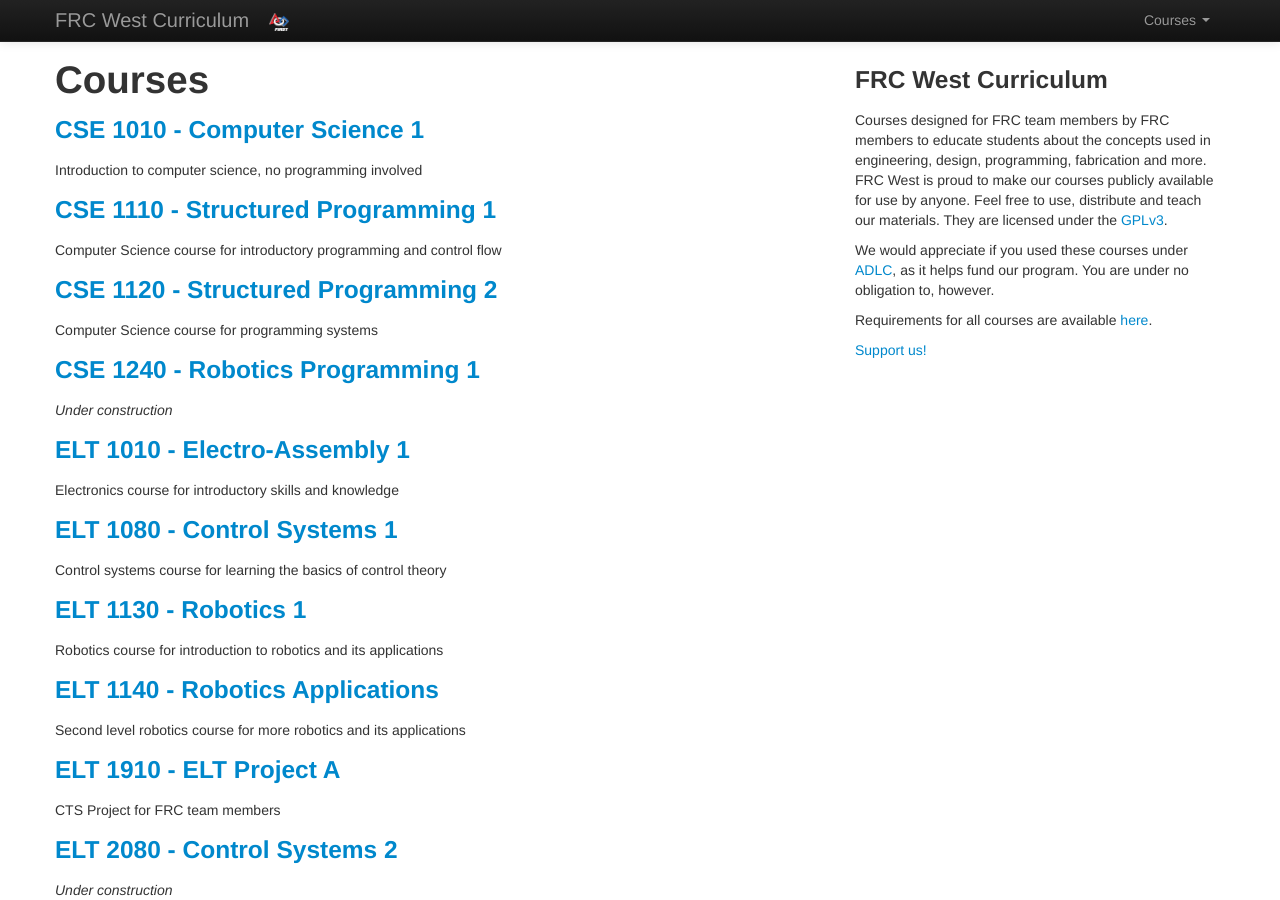
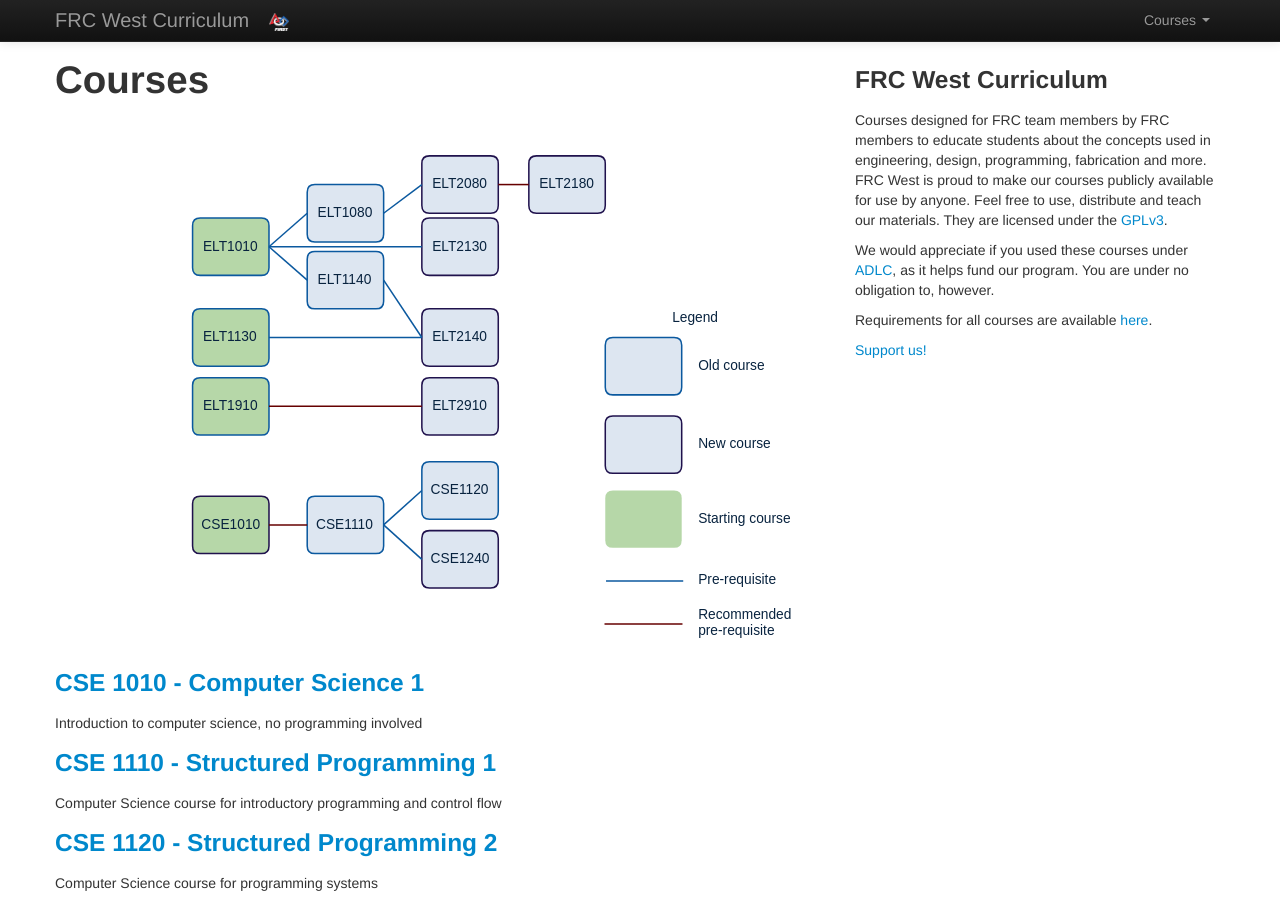
Before and after one commit to sybert1ger/frc-programming, a Jekyll site: the page built from index.md, in a window 1280 px wide and 900 px high. Built offline with Jekyll 4.4.1, drawn with Linux system fonts in a browser that asks for light colours; Markdown is read by kramdown in place of the engine named in the settings.

Commit message:
Added diagram for course progression

```diff
--- a/index.md
+++ b/index.md
@@ -3,6 +3,8 @@ layout: default
 ---
 
 # Courses
+
+![](/img/courses_progression.svg)
 
 {% for course in site.courses %}
 ### [{{ course.course }}]({{ course.url }})
```
Also changed, not shown: img/courses_progression.svg (added).
